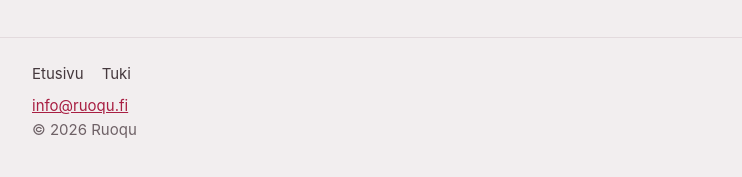
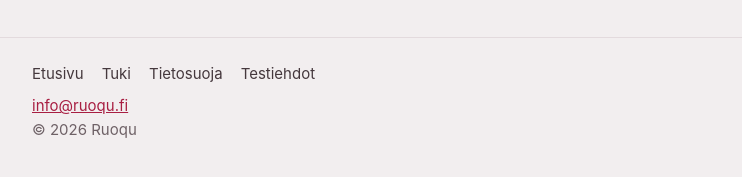
Before and after one commit to RistoIisakki/ruoqu-sivut, a plain HTML site: page 404.html in a window 1280 px wide. Shown: the part 249-426 px from the top of the page, without its empty margins (268-1010 px from the left). Drawn offline with Linux system fonts and the light colour scheme.

Commit message:
Alapalkkiin linkit tietosuojaan ja testiehtoihin
Co-Authored-By: Claude Opus 5.5 <noreply@anthropic.com>
Claude-Session: https://claude.ai/code/session_017fDTEELeCgFdPhFzjRTsvm

```diff
--- a/404.html
+++ b/404.html
@@ -17,7 +17,7 @@
 <div class="sankari"><h1>Sivua ei löytynyt</h1><p class="johdanto"><a href="index.html">Takaisin etusivulle</a></p></div>
 </main>
 <footer><div class="sisus">
-<nav><a href="index.html">Etusivu</a><a href="tuki.html">Tuki</a></nav>
+<nav><a href="index.html">Etusivu</a><a href="tuki.html">Tuki</a><a href="tietosuoja.html">Tietosuoja</a><a href="ehdot.html">Testiehdot</a></nav>
 <div><a href="mailto:info@ruoqu.fi">info@ruoqu.fi</a></div>
 <div>© 2026 Ruoqu</div>
 </div></footer>
```
Also changed, not shown: ehdot.html (+1 -1 lines), index.html (+1 -1 lines), tietosuoja.html (+1 -1 lines), tuki.html (+1 -1 lines).
